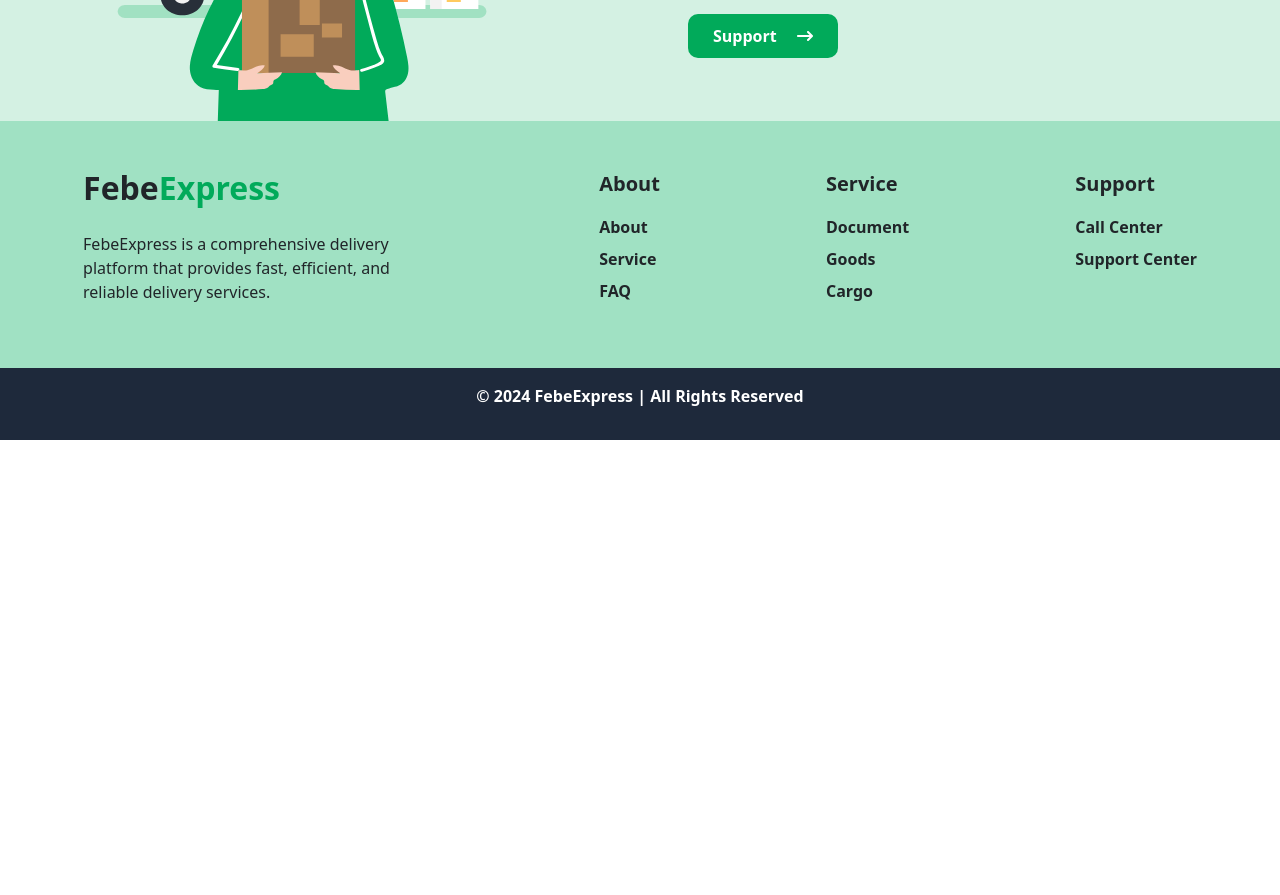
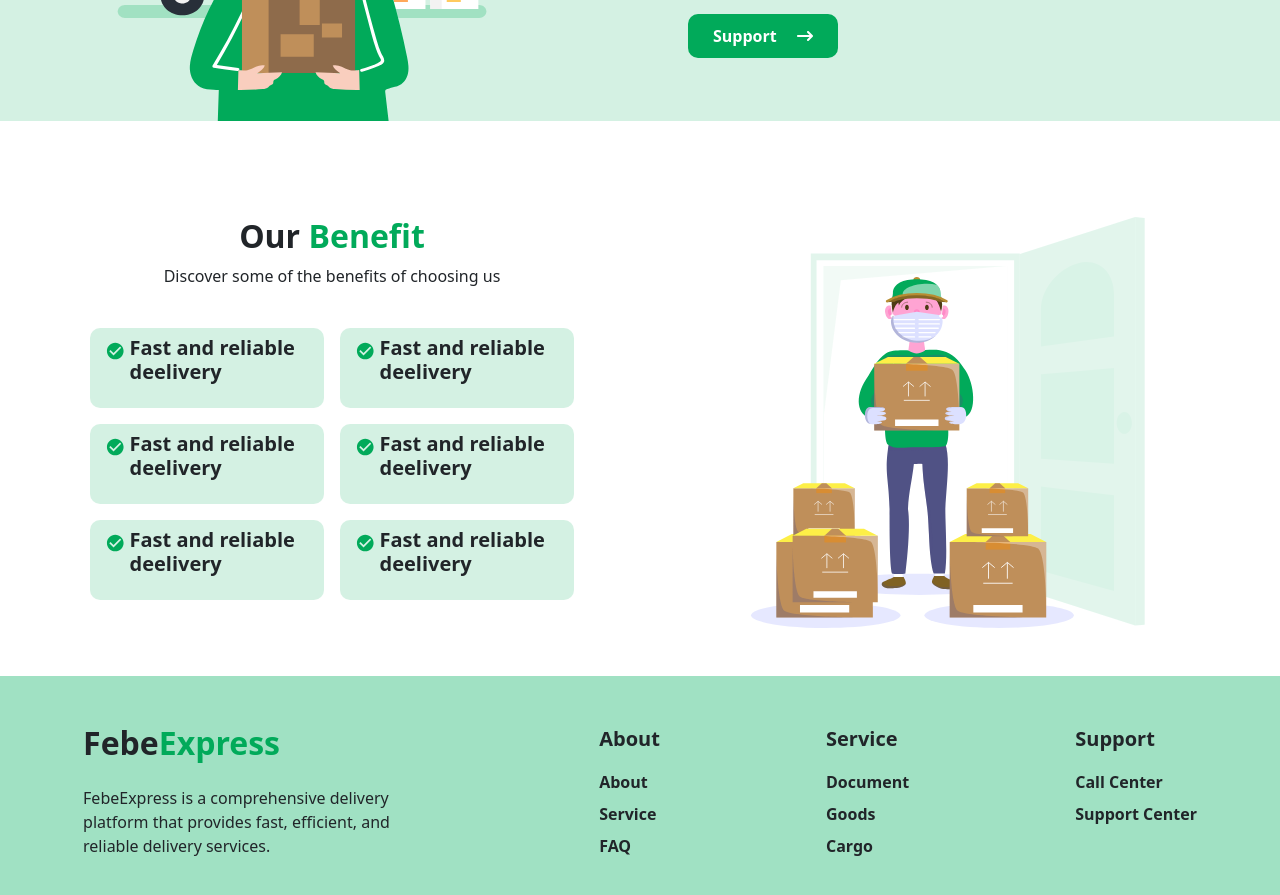
Before and after one commit to PetrusFE4/Aplikasi-Pengiriman-Barang, a React (Create React App) app: page / in a window 1280 px wide. Shown: the part 1460-2355 px from the top of the page. Before the commit the page ends 1900 px from the top, so only its background shows below. Built offline with nearby package versions, Linux system fonts and the light colour scheme.

Commit message:
membuat benefit section homepage

```diff
--- /dev/null
+++ b/src/assets/css/BenefitSection.css
@@ -0,0 +1,23 @@
+.header-content h2 span {
+  color: #01aa5a;
+}
+
+
+.card-benefit {
+  width: 45%;
+  padding: 8px 15px;
+  background-color: rgba(1, 170, 90, 0.17);
+  border-radius: 10px;
+  p {
+    line-height: 1.2em;
+  }
+}
+
+@media (max-width: 600px) {
+  .card-benefit {
+    width: 90%;
+  }
+  .benefit-image img {
+    width: 300px;
+  }
+}
--- /dev/null
+++ b/src/components/BenefitSection.jsx
@@ -0,0 +1,54 @@
+import "bootstrap/dist/css/bootstrap.min.css";
+import "bootstrap/dist/js/bootstrap.bundle.min";
+import "../assets/css/BenefitSection.css";
+import ImageBenefit from "../assets/img/image-benefit.svg";
+import { IoMdCheckmarkCircle } from "react-icons/io";
+
+function BenefitSection() {
+  return (
+    <section className="benefit container-fluid pt-5 pb-5  d-flex align-items-center">
+      <div className="benefit-container container-fluid d-flex flex-column flex-lg-row justify-content-beetwen">
+        <div className="benefit-content col-12 col-lg-6 d-flex flex-column justify-content-center align-items-center order-2 order-lg-1 pt-5 pb-1">
+          <div className="header-content text-center">
+            <h2 className="fs-2 fw-bold">
+              Our <span>Benefit</span>
+            </h2>
+            <p>Discover some of the benefits of choosing us</p>
+          </div>
+          <div className="body-content d-flex flex-wrap ps-sm-5 pe-sm-5 pt-4 pb-4 gap-4  gap-sm-3 justify-content-center">
+            <div className="card-benefit d-flex gap-1">
+              <IoMdCheckmarkCircle size={"30px"} color={"#01aa5a"} />
+              <p className="fw-semibold fs-5">Fast and reliable deelivery</p>
+            </div>
+            <div className="card-benefit d-flex gap-1">
+              <IoMdCheckmarkCircle size={"30px"} color={"#01aa5a"} />
+              <p className="fw-semibold fs-5">Fast and reliable deelivery</p>
+            </div>
+            <div className="card-benefit d-flex gap-1">
+              <IoMdCheckmarkCircle size={"30px"} color={"#01aa5a"} />
+              <p className="fw-semibold fs-5">Fast and reliable deelivery</p>
+            </div>
+            <div className="card-benefit d-flex gap-1">
+              <IoMdCheckmarkCircle size={"30px"} color={"#01aa5a"} />
+              <p className="fw-semibold fs-5">Fast and reliable deelivery</p>
+            </div>
+            <div className="card-benefit d-flex gap-1">
+              <IoMdCheckmarkCircle size={"30px"} color={"#01aa5a"} />
+              <p className="fw-semibold fs-5">Fast and reliable deelivery</p>
+            </div>
+            <div className="card-benefit d-flex gap-1">
+              <IoMdCheckmarkCircle size={"30px"} color={"#01aa5a"} />
+              <p className="fw-semibold fs-5">Fast and reliable deelivery</p>
+            </div>
+
+          </div>
+        </div>
+        <div className="benefit-image col-12 col-lg-6 d-flex justify-content-center order-1 order-lg-2 pt-5">
+          <img src={ImageBenefit} alt="benefit section" />
+        </div>
+      </div>
+    </section>
+  );
+}
+
+export default BenefitSection;
--- a/src/pages/HomePage.jsx
+++ b/src/pages/HomePage.jsx
@@ -3,6 +3,7 @@ import Footer from "../components/Footer";
 import HeroSection from "../components/HeroSection";
 import ServiceSection from "../components/ServiceSection";
 import AboutSection from "../components/AboutSection";
+import BenefitSection from "../components/BenefitSection";
 
 function HomePage() {
   return (
@@ -11,6 +12,7 @@ function HomePage() {
       <HeroSection />
       <ServiceSection />
       <AboutSection />
+      <BenefitSection />
       <Footer />
     </div>
   );
```
Also changed, not shown: src/assets/img/image-benefit.svg (added).
